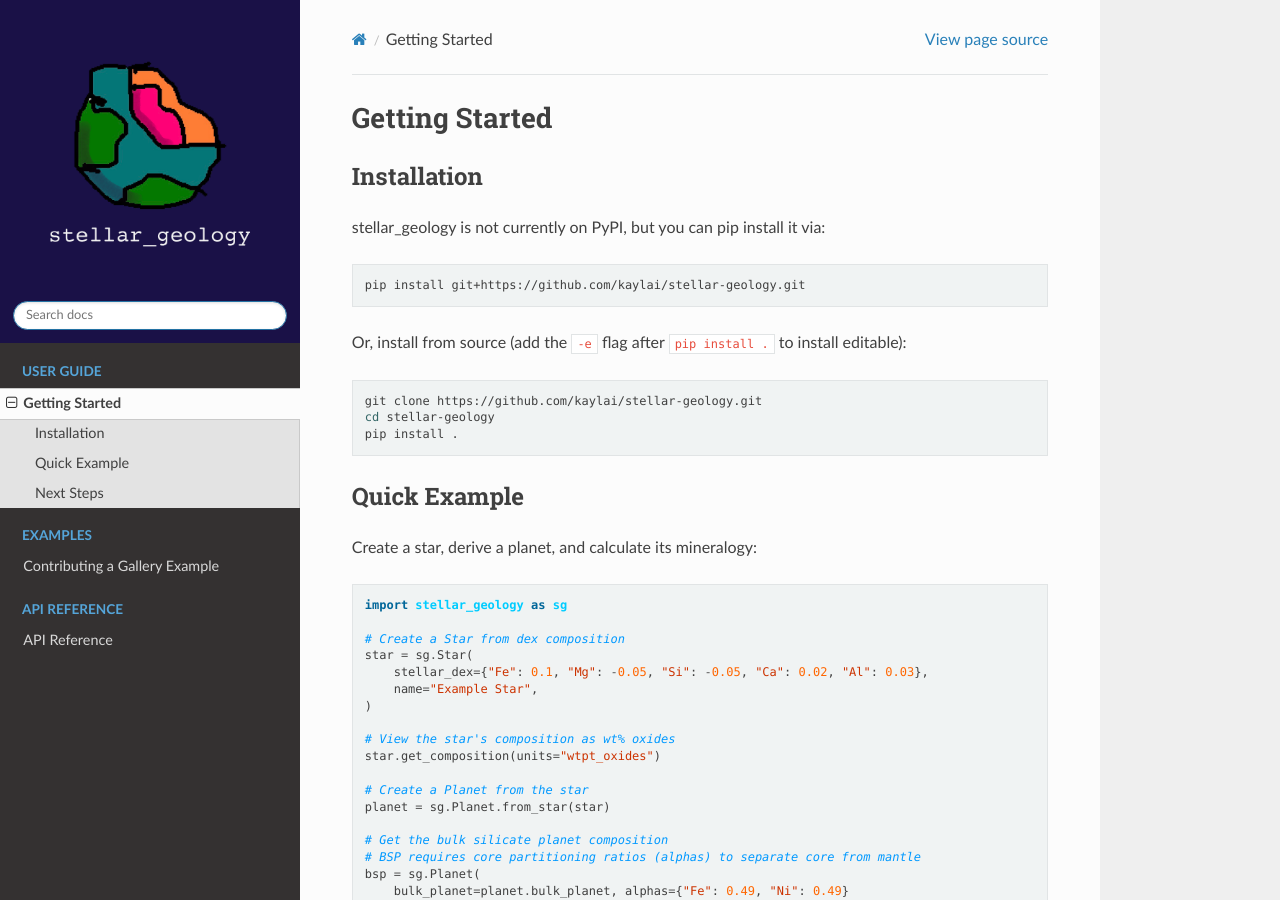
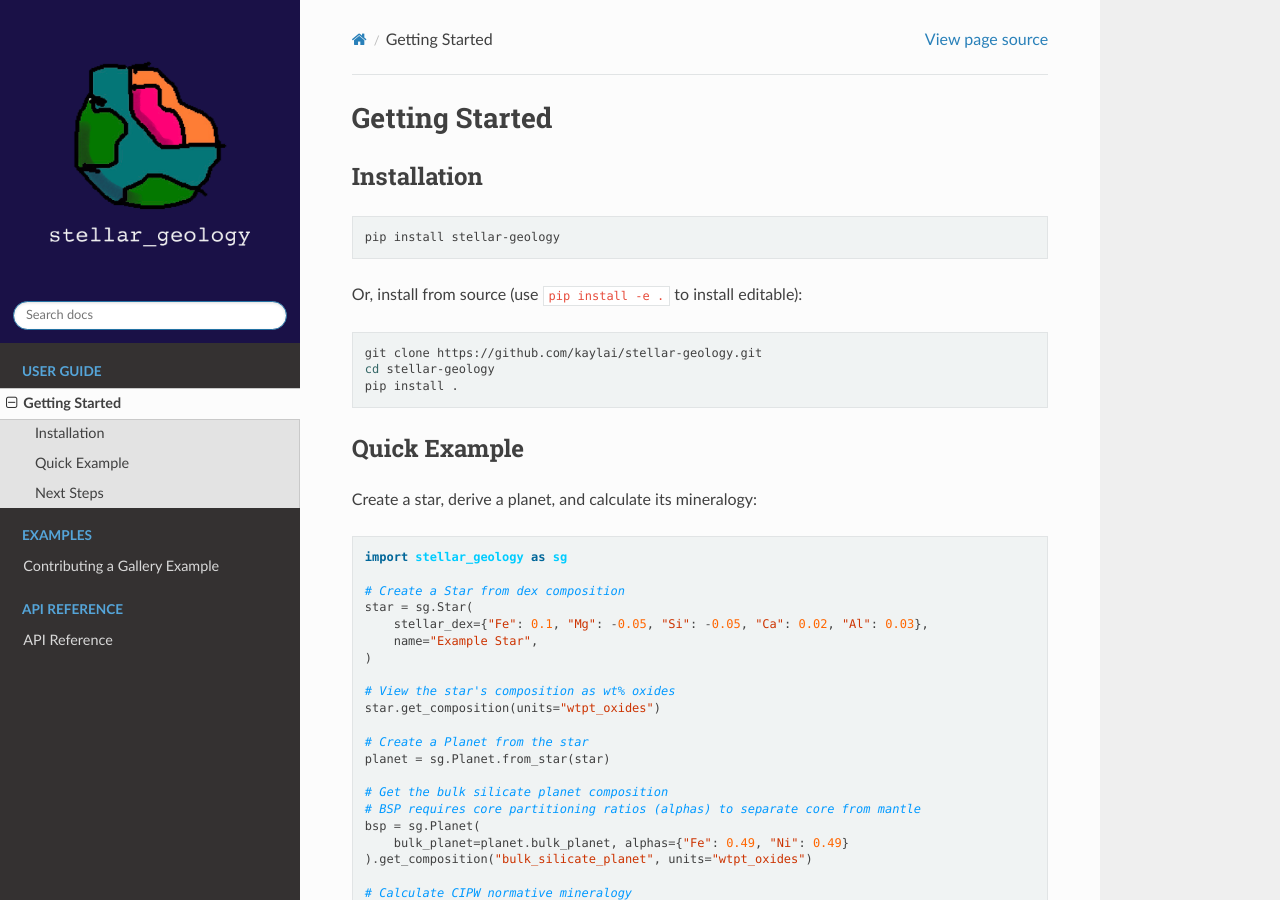
Before and after one commit to kaylai/stellar-geology, a Sphinx documentation site: the page built from docs/getting_started.md, in a window 1280 px wide and 900 px high. Built offline with Sphinx 7.4.7 and the Read the Docs theme 3.1.0, drawn with Linux system fonts in a browser that asks for light colours; pages that are not in the unit, such as notebooks, are missing from menus.

Commit message:
Update installation instructions and bump to v0.1.1.

````diff
--- a/docs/getting_started.md
+++ b/docs/getting_started.md
@@ -1,14 +1,11 @@
 # Getting Started
 
 ## Installation
-
-stellar_geology is not currently on PyPI, but you can pip install it via:
-
 ```bash
-pip install git+https://github.com/kaylai/stellar-geology.git
+pip install stellar-geology
 ```
 
-Or, install from source (add the `-e` flag after `pip install .` to install editable):
+Or, install from source (use `pip install -e .` to install editable):
 
 ```bash
 git clone https://github.com/kaylai/stellar-geology.git
--- a/pyproject.toml
+++ b/pyproject.toml
@@ -4,7 +4,7 @@
 
 [project]
 name = "stellar_geology"
-version = "0.1.0"
+version = "0.1.1"
 description = "A python library for calculating planet geochemistry from stellar compositions."
 readme = "README.md"
 license = {text = "MIT"}
````
Also changed, not shown: README.md (+1 -3 lines), 1 other file.
